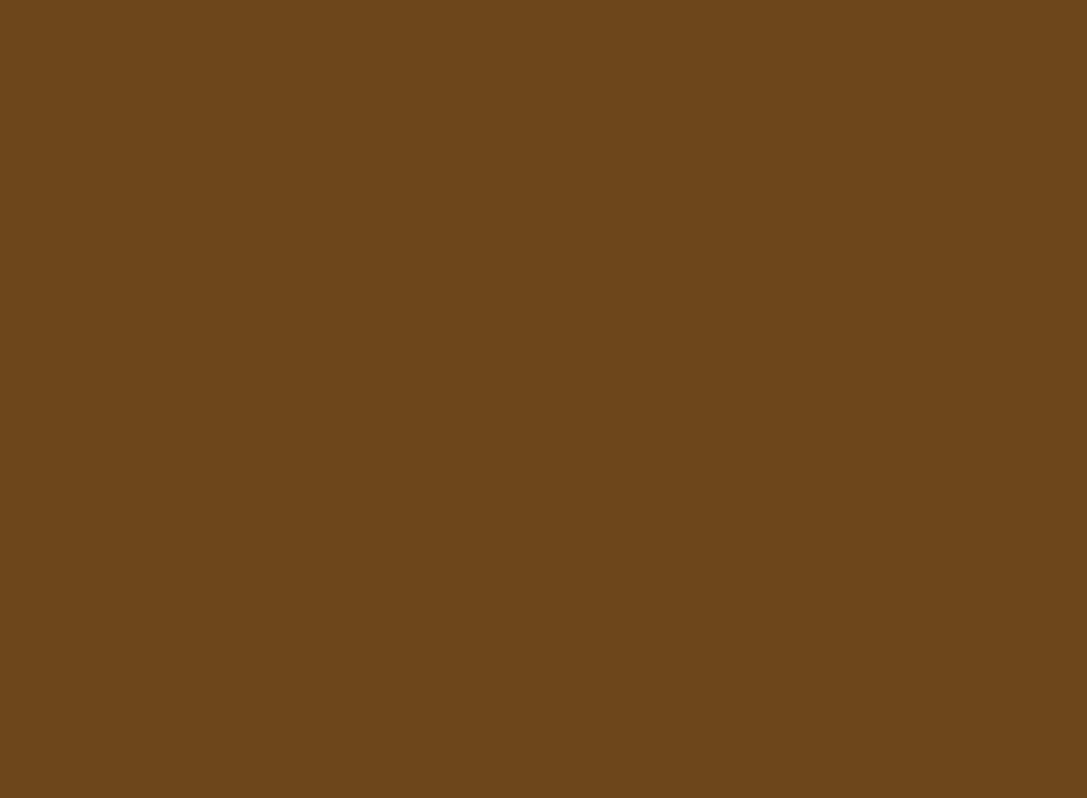
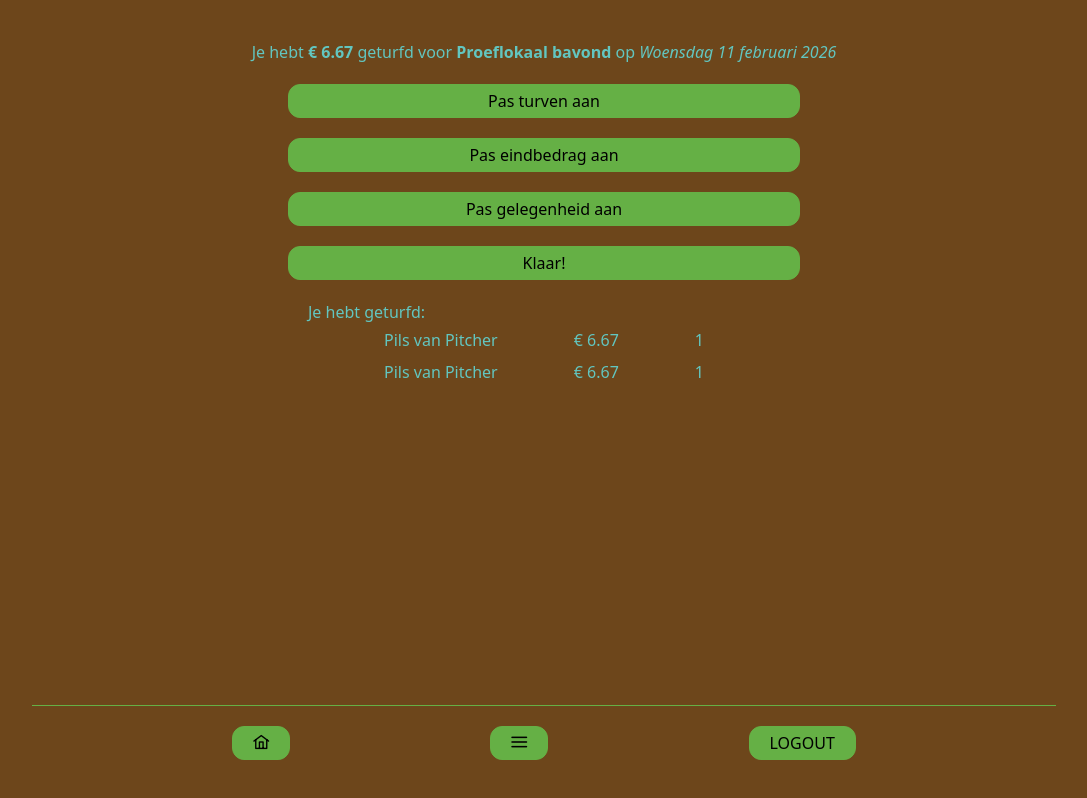
Before and after one commit to S-D-V-A-S-M-V-V-I-C-T-S-S-BAGGER/BAGGER-Vue, a Vue app: page /turf-check in a window 1280 px wide. Before the commit this address had no page. Shown: the whole page, without its empty margins (96-1183 px from the left). Built offline with nearby package versions, Linux system fonts and the light colour scheme.

Commit message:
feat(turf-check): #17 Added the page turf-check for the last step in the Turf process. Only have to make sure the turf data is transferred to this webpage from the previous two

```diff
--- a/src/router/index.ts
+++ b/src/router/index.ts
@@ -5,6 +5,7 @@ import Quotes from '@/views/Quotes.vue'
 import Turf from '@/views/Turf.vue'
 import Occasions from '@/views/Occasions.vue'
 import BafkosView from '@/views/BafkosView.vue'
+import TurfCheckView from '@/views/TurfCheckView.vue'
 
 const router = createRouter({
   history: createWebHistory(import.meta.env.BASE_URL),
@@ -35,6 +36,11 @@ const router = createRouter({
       component: Occasions,
     },
     {
+      path: '/turf-check',
+      name: '/turf-check',
+      component: TurfCheckView
+    },
+    {
       path: '/bafkos',
       name: 'bafkos',
       component: BafkosView,
--- /dev/null
+++ b/src/views/TurfCheckView.vue
@@ -0,0 +1,78 @@
+<script setup lang="ts">
+
+import BaggerButton from '@/components/BaggerButton.vue'
+import BaggerFooter from '@/components/BaggerFooter.vue'
+import { ref } from 'vue'
+
+const total = ref(6.67)
+const occasion = ref('Proeflokaal bavond')
+const date = ref('2026-02-11')
+
+const item = ref('Pils van Pitcher');
+const item_price = ref(6.67);
+const amount = ref(1);
+
+const formatDate = (dateString: string) => {
+  if (!dateString) return 'Geen datum =('
+
+  const date = new Date(dateString)
+
+  const formatted = new Intl.DateTimeFormat('nl-NL', {
+    weekday: 'long',
+    day: 'numeric',
+    month: 'long',
+    year: 'numeric'
+  }).format(date)
+
+  return formatted.charAt(0).toUpperCase() + formatted.slice(1)
+}
+</script>
+
+<template>
+  <div id="wrapper" class="flex flex-col items-center mx-5 mt-10 gap-y-5">
+
+    <p id="turf-data" class="w-full text-center text-wrap md:w-[80vw]">
+      Je hebt <b>€ {{ total }}</b> geturfd voor <b>{{ occasion }}</b> op <i>{{ formatDate(date)
+      }}</i>
+    </p>
+
+    <div id="buttons" class="w-full md:w-[40vw] flex flex-col gap-y-5">
+      <BaggerButton customStyling="w-full">Pas turven aan</BaggerButton>
+
+      <BaggerButton customStyling="w-full">Pas eindbedrag aan</BaggerButton>
+
+      <BaggerButton customStyling="w-full">Pas gelegenheid aan</BaggerButton>
+
+      <BaggerButton customStyling="w-full">Klaar!</BaggerButton>
+    </div>
+
+    <div id="turf" class="w-full flex flex-col gap-y-1 md:w-[40vw] md:px-5">
+      <p>Je hebt geturfd: </p>
+      <div id="list" class="flex flex-col items-center gap-y-2 h-[50vh] overflow-y-auto md:h-[40vh] lg:h-[50vh]">
+        <div id="line" class="flex flex-row justify-evenly w-full">
+          <p>{{ item }}</p>
+          <p>€ {{ item_price }}</p>
+          <p>{{ amount }}</p>
+        </div>
+        <div id="line" class="flex flex-row justify-evenly w-full">
+          <p>{{ item }}</p>
+          <p>€ {{ item_price }}</p>
+          <p>{{ amount }}</p>
+        </div>
+
+
+
+      </div>
+    </div>
+
+  </div>
+
+  <div id="footer" class="flex flex-col items-center w-full fixed bottom-0 pb-[5vh]">
+    <BaggerFooter />
+  </div>
+
+</template>
+
+<style scoped>
+
+</style>
```
